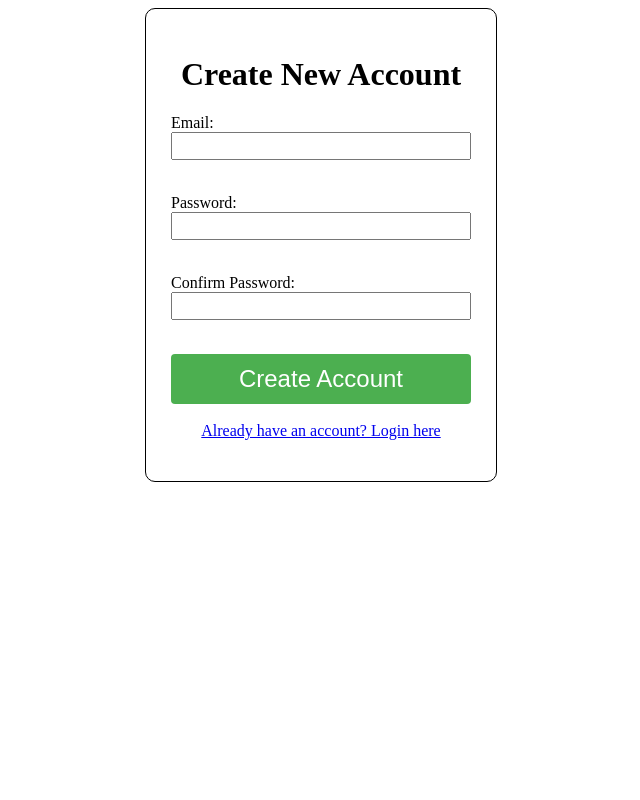
After one commit to PiyumalT/Online_Shop, a PHP site: page /register_2.php in a window 1280 px wide. The commit adds this page. Shown: the whole page, without its empty margins (319-959 px from the left). Run offline with PHP 8.4, Linux system fonts and the light colour scheme.

Commit message:
user register with otp
to do - send otp email & temp table bug fix

```diff
--- /dev/null
+++ b/connect.php
@@ -0,0 +1,14 @@
+<?php
+    $servername = "localhost";
+    $username = "root";
+    $password = "";
+    $dbname = "online_shop";
+
+    // Create connection
+    $connect = new mysqli($servername, $username, $password, $dbname);
+
+    // Check connection
+    if ($connect->connect_error) {
+        die("Connection failed: " . $connect->connect_error."<br>");
+    }
+?>
--- /dev/null
+++ b/register_2.php
@@ -0,0 +1,78 @@
+<html>
+  <head>
+    <link rel="stylesheet" type="text/css" href="style2.css">
+  </head>
+  <body>
+    <?php
+    include "connect.php";
+    //checking email already exist
+    $email_already=false;
+    $error_email="";
+    if(isset($_POST['submit'])){
+      $email=$_POST['email'];
+      $sql_email="select email from users where email='$email'";
+      $result_email = mysqli_query($connect,$sql_email);
+      if (mysqli_num_rows($result_email) > 0) {
+        $error_email="Email Already exisit";
+        $email_already=true;
+        echo $error_email;
+        header("Location:".$_SERVER['PHP_SELF']."?error=".$error_email);
+      }
+      else{
+        //save registration data to temp_user table
+        $password=$_POST['password'];
+        $otp=123;
+        //todo - add update if already email in the temp table
+        $sql_insert="INSERT INTO temp_users (email, password, otp) VALUES ('$email', '$password', '$otp')";
+        $result_reg = mysqli_query($connect, $sql_insert);
+        session_start();
+        //session_id($email);
+        $_SESSION['email'] = $email;
+        }
+        header("Location:otp_get.php");
+      }
+
+    else{
+      if(isset($_REQUEST['error'])){
+        $error_email=$_REQUEST['error'];
+      }
+      else{
+        $error_email="";
+      }
+    //HTML file for register form
+    ?>
+    <div class="form-box">
+      <form action="<?php echo $_SERVER["PHP_SELF"]?>" method="post" onsubmit="return validdata()">
+        <h1 style="text-align: center">Create New Account</h1>
+        <label for="email">Email:</label>
+        <br>
+        <input type="email" id="email" name="email" style="width:100%" required>
+        <br>
+        <p id="emailError"><?php echo $error_email?></p>
+        <br>
+        <label for="password">Password:</label>
+        <br>
+        <input type="password" id="password" name="password" style="width:100%" required>
+        <br>
+        <p id="passwordError"></p>
+        <br>
+        <label for="confirmPassword">Confirm Password:</label>
+        <br>
+        <input type="password" id="confirmPassword" name="confirmPassword" style="width:100%" required>
+        <br>
+        <p id="confirmPasswordError"></p>
+        <br>
+        <input type="submit" style="width:100%" value="Create Account" id="submit" name="submit">
+        <br>
+        <br>
+        <div style="text-align: center">
+            <a href="/login" style="text-align: center;">Already have an account? Login here</a>
+        </div>
+
+      </form>
+    </div>
+    <?php
+    }
+    ?>
+  </body>
+</html>
--- a/style2.css
+++ b/style2.css
@@ -8,7 +8,7 @@
     /*border-style: dashed;
     border-color: red;*/
 }
-button {
+#submit , #Confirm_OTP{
     width: 100%;
     height: 50px;
     color: white;
@@ -21,3 +21,6 @@ button {
 input {
     font-size: larger;
   }
+#emailError , #passwordError , #confirmPasswordError{
+  color: red;
+}
```
Also changed, not shown: online_shop.sql (added, +79 -0 lines), otp_confirm.php (added, +33 -0 lines), otp_get.php (added, +43 -0 lines).
